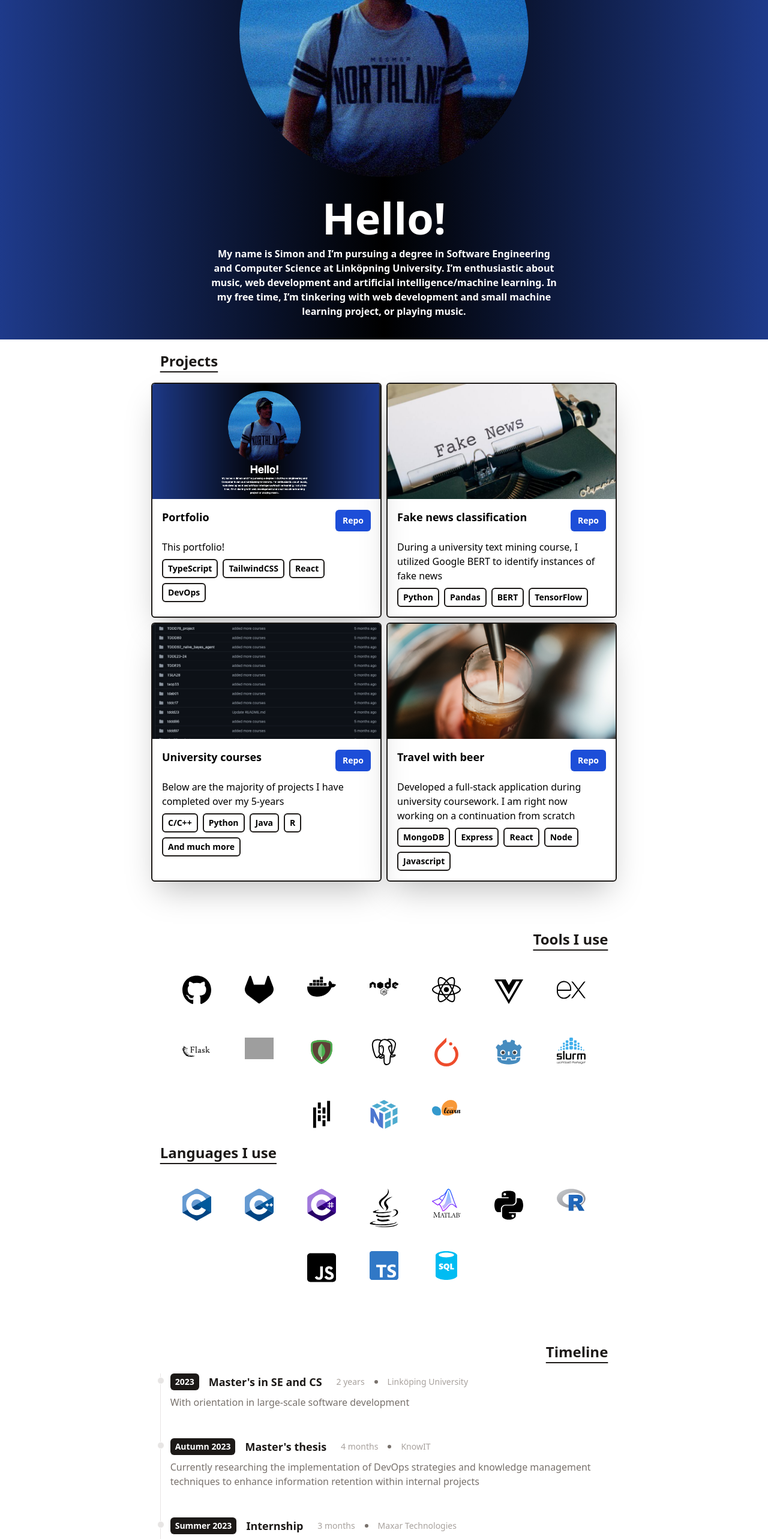
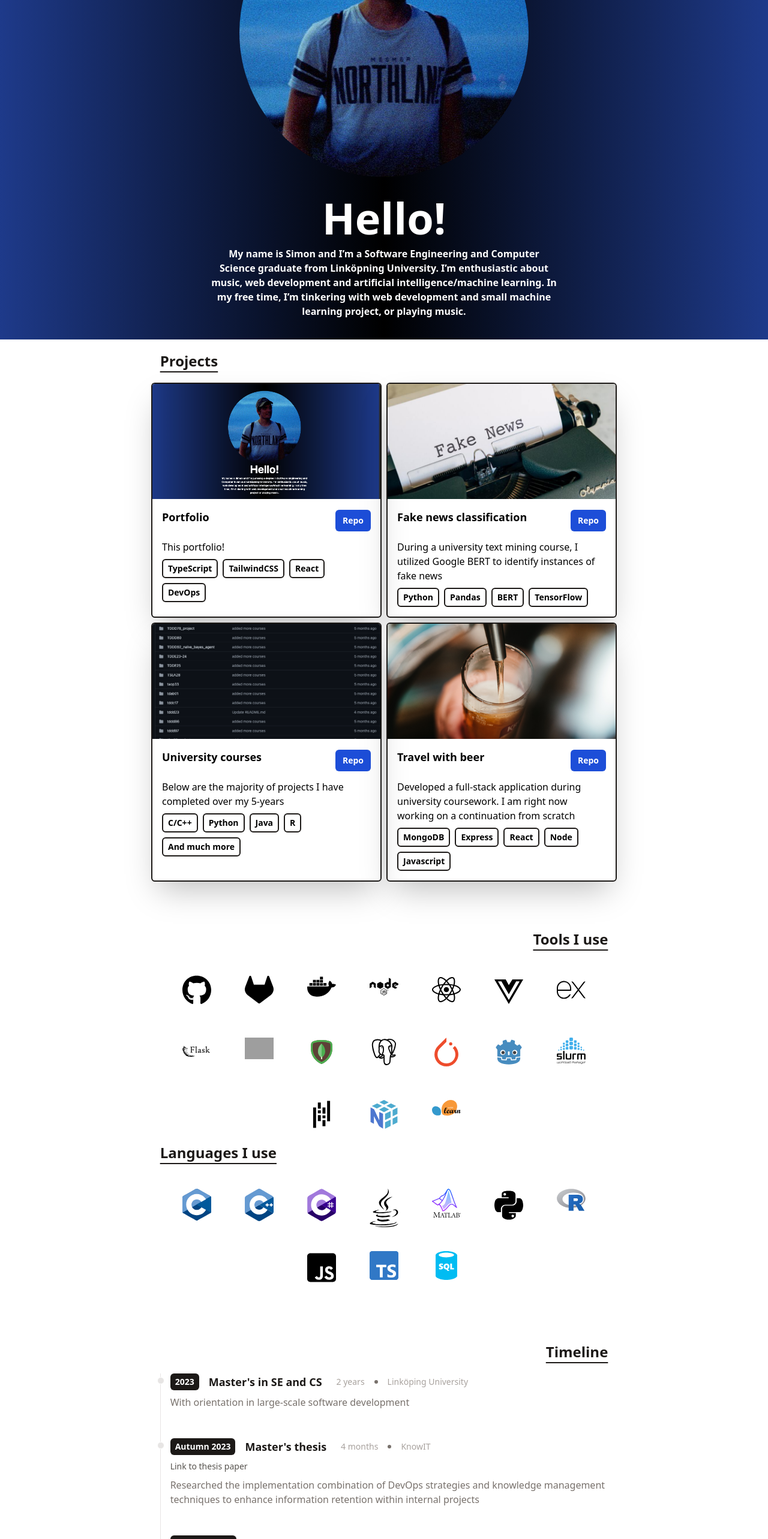
Before and after one commit to Znarvl/portfolio, a React (Vite) app: page / in a window 1280 px wide. Shown: the part 234-2800 px from the top of the page at 60% size. Built offline with nearby package versions, Linux system fonts and the light colour scheme; grey boxes are pictures that could not be loaded.

Commit message:
updated CV

```diff
--- a/src/components/Intro.tsx
+++ b/src/components/Intro.tsx
@@ -11,7 +11,7 @@ const Intro: React.FC = () => {
         <div className='items-center justify-center flex-col text-center flex'>
             <img className="rounded-full" src="/portfolio/assets/profile.png" alt="user image" />
             <h1 className="text-4xl md:text-7xl text-white mt-8 md:mb-3 font-bold">Hello!</h1>
-            <p className="text-md text-white max-w-xl mb-6 font-bold">My name is Simon and I&rsquo;m pursuing a degree in Software Engineering and Computer Science at Linköpning University.
+            <p className="text-md text-white max-w-xl mb-6 font-bold">My name is Simon and I&rsquo;m a Software Engineering and Computer Science graduate from Linköpning University.
             I&rsquo;m enthusiastic about music, web development and artificial intelligence/machine learning.
              In my free time, I&rsquo;m tinkering with web development and small machine learning project, or playing music.  </p>
         </div>
--- a/src/components/Timeline.tsx
+++ b/src/components/Timeline.tsx
@@ -14,6 +14,7 @@ const Timeline: React.FC = () => {
                     duration = {item.duration}
                     details = {item.details}
                     at = {item.at}
+                    url = {item.url}
                     />
             ))}
             </div>
--- a/src/components/TimelineItem.tsx
+++ b/src/components/TimelineItem.tsx
@@ -1,6 +1,6 @@
 import type ITimeline from '../interfaces/ITimeline'
 
-const TimelineItem: React.FC<ITimeline> = ({ year, title, duration, details, at }: ITimeline) => {
+const TimelineItem: React.FC<ITimeline> = ({ year, title, duration, details, at, url }: ITimeline) => {
   return (
     <ol className="flex flex-col md:flex-row relative border-l border-stone-200">
       <li className="mb-10 ml-4">
@@ -22,6 +22,13 @@ const TimelineItem: React.FC<ITimeline> = ({ year, title, duration, details, at
             </>
           )}
         </div>
+        {(url != null) && (
+            <>
+              <div className="my-3 text-sm font-normal leading-none text-stone-600">
+                <a href={url}>Link to thesis paper</a>
+              </div>
+            </>
+        )}
         <p className="my-2 text-base font-normal text-stone-500">{details}</p>
       </li>
     </ol>
--- a/src/data/timeline.ts
+++ b/src/data/timeline.ts
@@ -12,9 +12,9 @@ const timeline: ITimeline[] = [
     year: 'Autumn 2023',
     title: "Master's thesis",
     duration: '4 months',
-    details: 'Currently researching the implementation of DevOps strategies and knowledge management techniques to enhance information retention within internal projects',
-
-    at: 'KnowIT'
+    details: 'Researched the implementation combination of DevOps strategies and knowledge management techniques to enhance information retention within internal projects',
+    at: 'KnowIT',
+    url: 'https://www.diva-portal.org/smash/get/diva2:1826147/FULLTEXT01.pdf'
   },
   {
     year: 'Summer 2023',
@@ -28,7 +28,6 @@ const timeline: ITimeline[] = [
     title: "Bachelor's in computer engineering",
     duration: '3 years',
     at: 'Linköping University'
-
   },
   {
     year: '2017',
--- a/src/interfaces/ITimeline.ts
+++ b/src/interfaces/ITimeline.ts
@@ -4,6 +4,7 @@ interface ITimeline {
   duration?: string
   details?: string
   at?: string
+  url?: string
 }
 
 export default ITimeline
```
